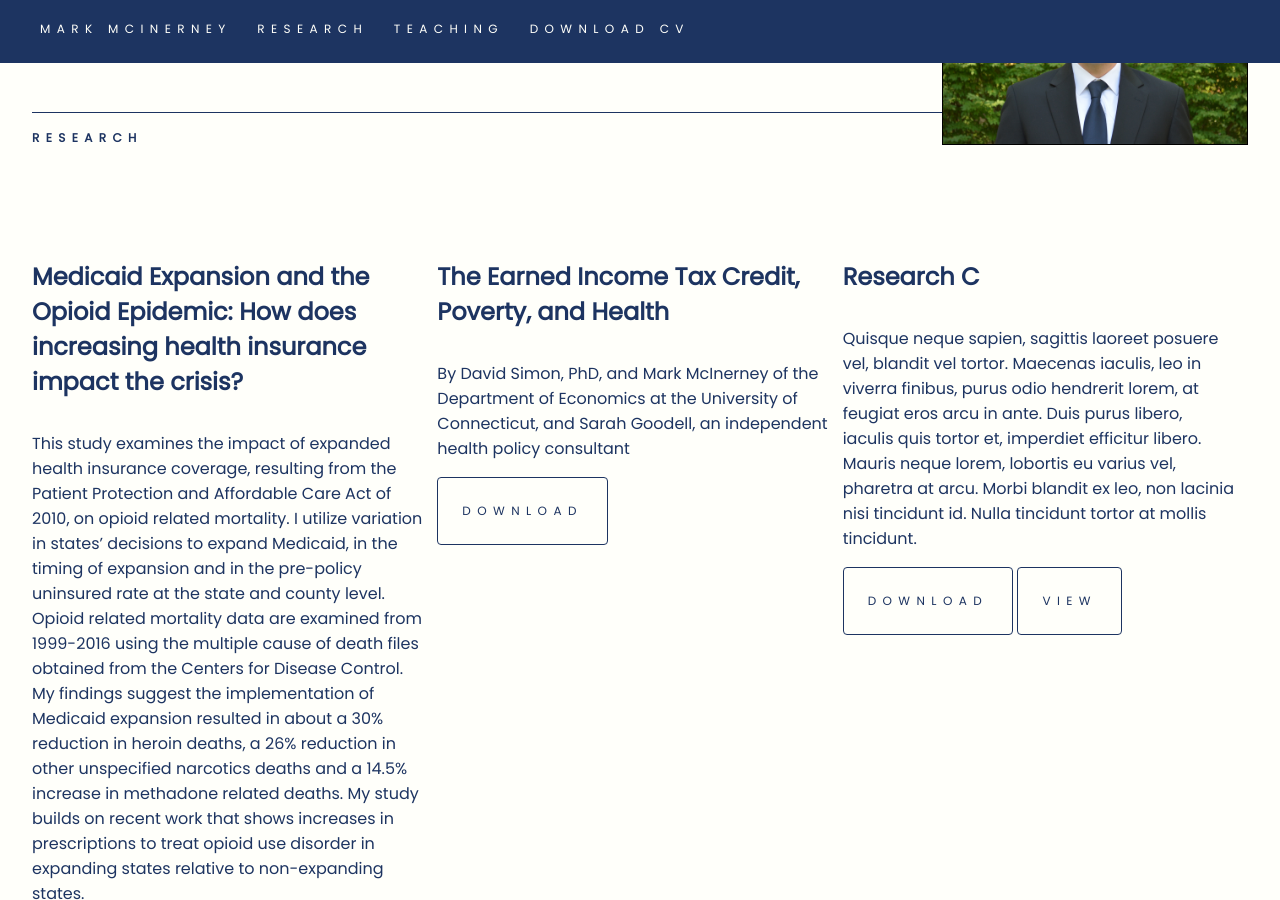
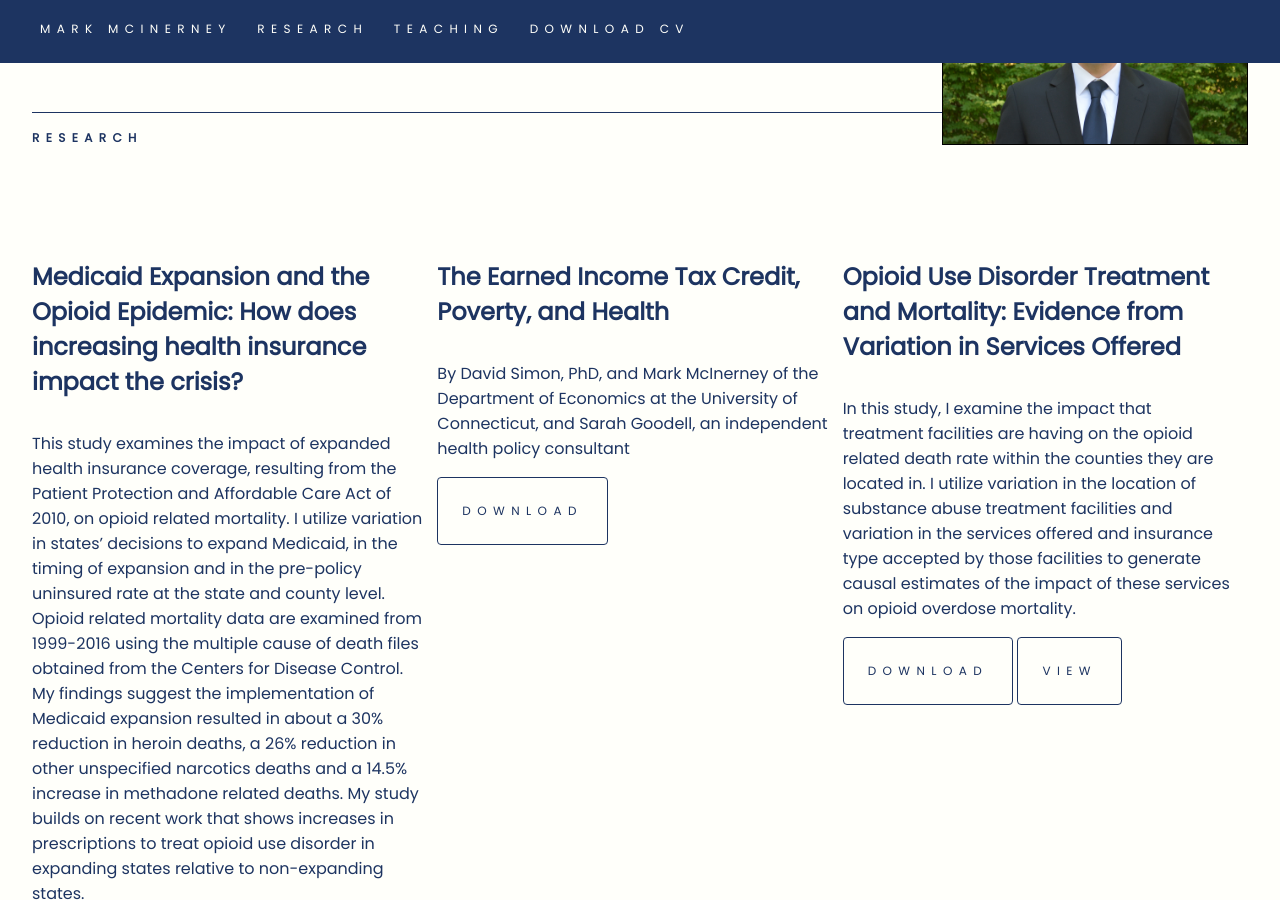
Before and after one commit to mattmotel/markmcinerney, a Jekyll site: the page built from index.md, in a window 1280 px wide and 900 px high, scrolled down 327 px. Built offline with Jekyll 4.4.1, drawn with Linux system fonts in a browser that asks for light colours.

Commit message:
Updated C

```diff
--- a/_posts/2018-08-01-c.markdown
+++ b/_posts/2018-08-01-c.markdown
@@ -1,5 +1,6 @@
 ---
-title: Research C
+title: 'Opioid Use Disorder Treatment and Mortality: Evidence from Variation in Services
+  Offered'
 date: 2018-08-01 18:39:00 Z
 categories:
 - economics
@@ -8,4 +9,4 @@ link: http://google.com
 layout: post
 ---
 
-Quisque neque sapien, sagittis laoreet posuere vel, blandit vel tortor. Maecenas iaculis, leo in viverra finibus, purus odio hendrerit lorem, at feugiat eros arcu in ante. Duis purus libero, iaculis quis tortor et, imperdiet efficitur libero. Mauris neque lorem, lobortis eu varius vel, pharetra at arcu. Morbi blandit ex leo, non lacinia nisi tincidunt id. Nulla tincidunt tortor at mollis tincidunt.
+In this study, I examine the impact that treatment facilities are having on the opioid related death rate within the counties they are located in. I utilize variation in the location of substance abuse treatment facilities and variation in the services offered and insurance type accepted by those facilities to generate causal estimates of the impact of these services on opioid overdose mortality.
```
